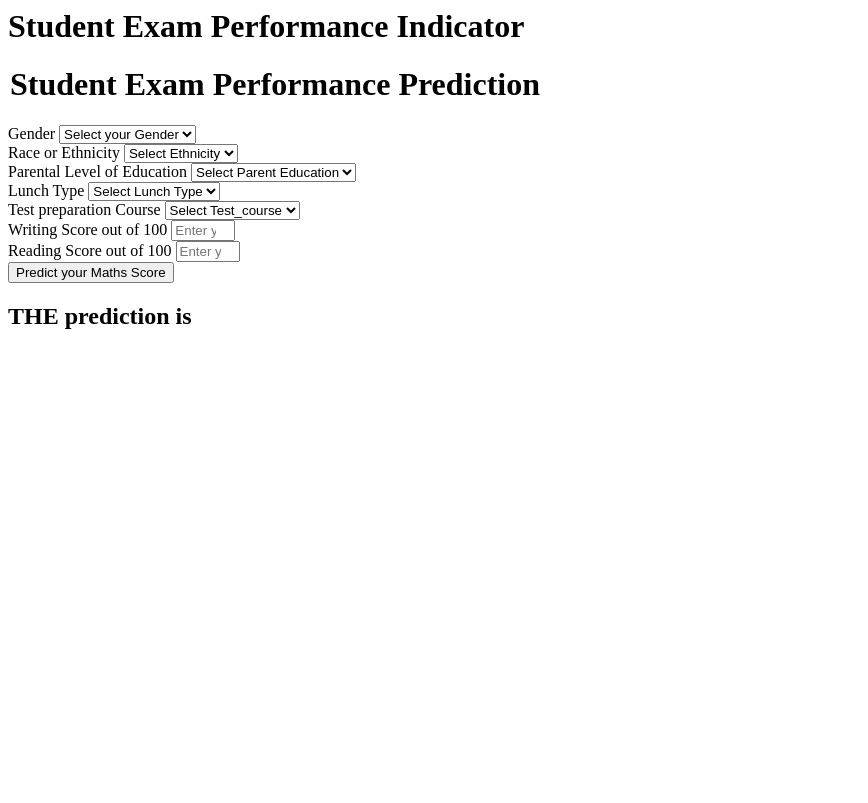
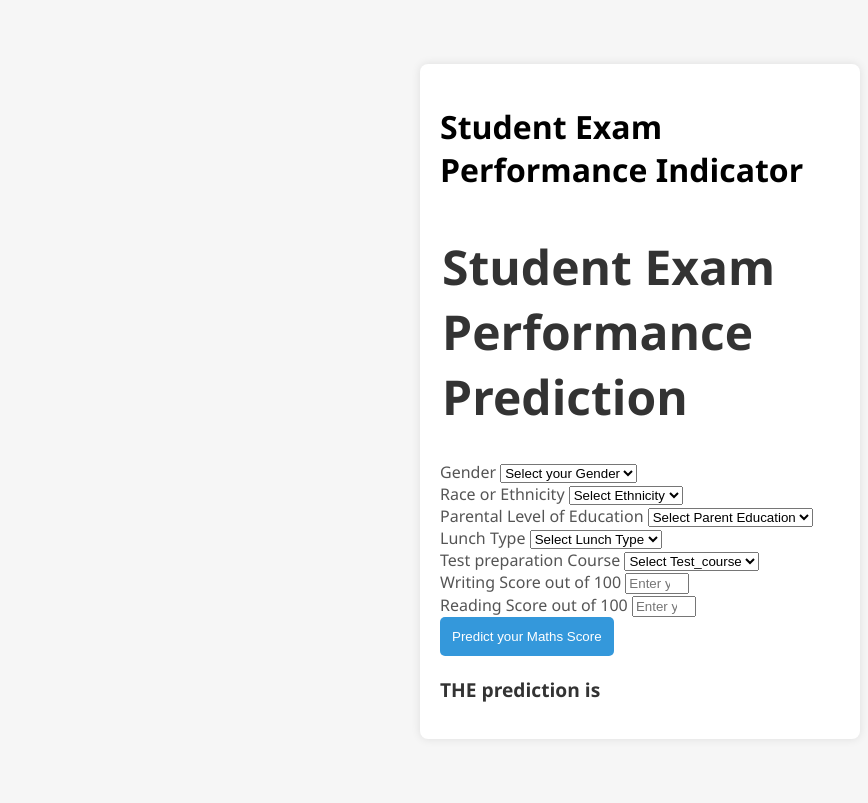
Before and after one commit to mayurd8862/end-to-end-machine-learning-project, a Flask app: page /predictdata in a window 1280 px wide. Shown: the whole page, without its empty margins (0-868 px from the left). Before the commit the page ends 329 px from the top, so only its background shows below. Run offline with Flask 3, Linux system fonts and the light colour scheme.

Commit message:
added css file

```diff
--- a/templates/home.html
+++ b/templates/home.html
@@ -1,4 +1,9 @@
 <html>
+
+    <head>
+        <link rel="stylesheet" href="styles.css">
+    </head>
+
 <body>
     <div class="login">
        <h1>Student Exam Performance Indicator</h1>
--- /dev/null
+++ b/templates/styles.css
@@ -0,0 +1,65 @@
+body {
+    font-family: 'Segoe UI', Tahoma, Geneva, Verdana, sans-serif;
+    background-color: #f6f6f6;
+    margin: 0;
+    padding: 0;
+}
+
+.login {
+    width: 400px;
+    margin: 5% auto;
+    padding: 20px;
+    background: #fff;
+    box-shadow: 0 0 10px rgba(0, 0, 0, 0.1);
+    border-radius: 8px;
+}
+
+form {
+    display: flex;
+    flex-direction: column;
+}
+
+legend {
+    font-size: 1.5em;
+    font-weight: bold;
+    margin-bottom: 10px;
+    color: #333;
+}
+
+label {
+    margin-bottom: 5px;
+    color: #555;
+}
+
+.select,
+.input {
+    margin-bottom: 15px;
+}
+
+.select select,
+.input input {
+    width: 100%;
+    padding: 10px;
+    box-sizing: border-box;
+    border: 1px solid #ddd;
+    border-radius: 5px;
+}
+
+.btn {
+    background-color: #3498db;
+    color: #fff;
+    border: none;
+    padding: 12px;
+    cursor: pointer;
+    border-radius: 5px;
+}
+
+.btn:hover {
+    background-color: #2980b9;
+}
+
+h2 {
+    margin-top: 20px;
+    font-size: 1.2em;
+    color: #333;
+}
```
Also changed, not shown: application.py (deleted, +0 -46 lines).
